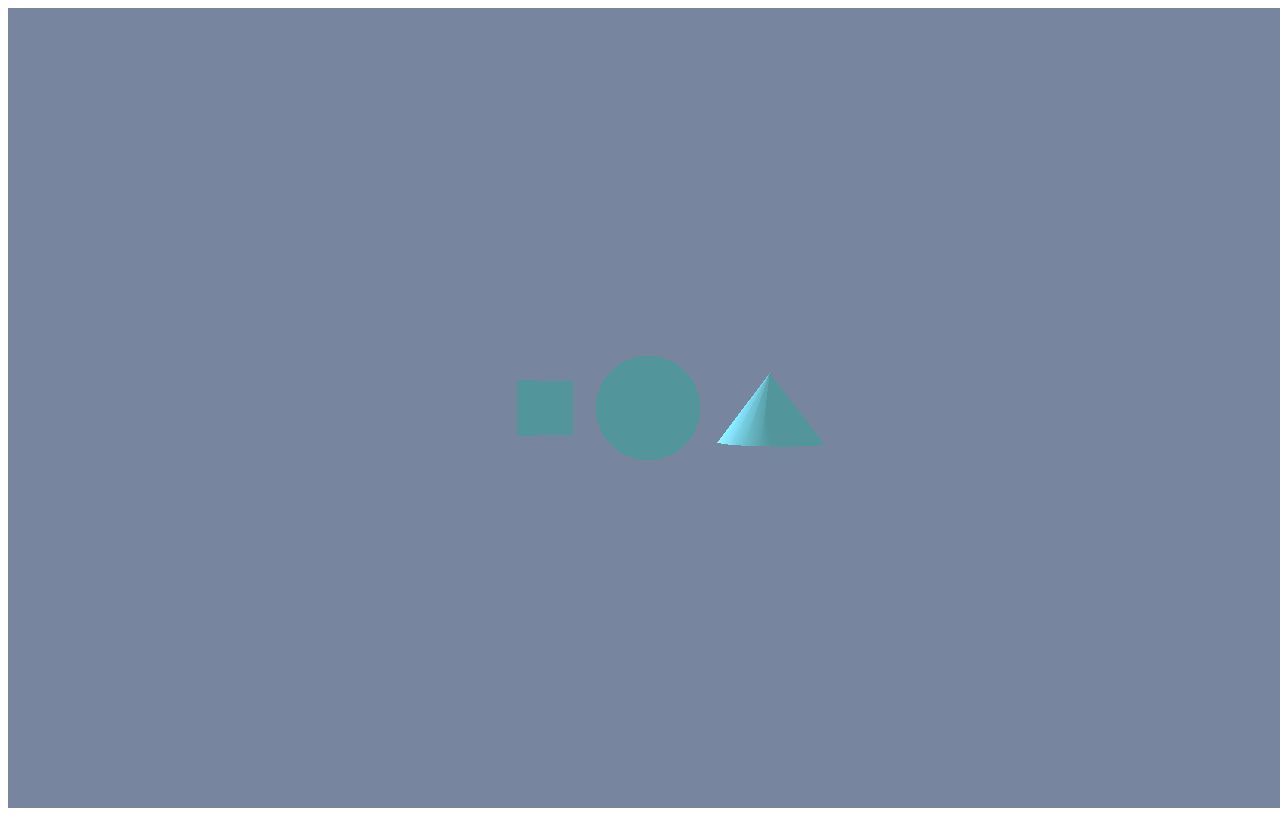
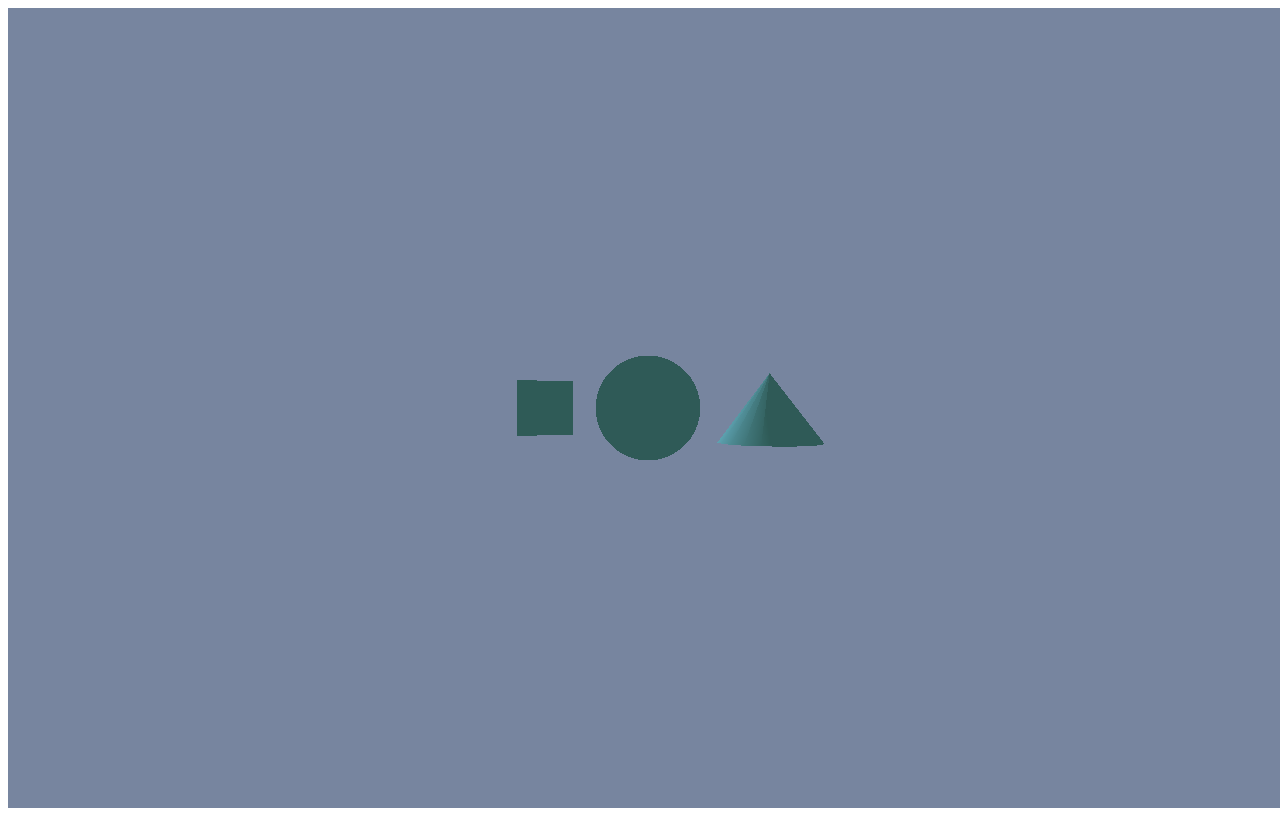
Before and after one commit to mforgaian/three.js_in_action, a website: page index.html in a window 1280 px wide. Drawn offline with Linux system fonts and the light colour scheme.

Commit message:
added standard material

```diff
--- a/index.html
+++ b/index.html
@@ -21,14 +21,24 @@
             //     emissive: 0x25673d,
             //     emissiveIntensity: 0.5
             // });
-            let material = new THREE.MeshPhongMaterial({
+            // phong material
+            // let material = new THREE.MeshPhongMaterial({
+            //     side: THREE.DoubleSide,
+            //     color: 0x7fc5f9,
+            //     emissive: 0x25673d,
+            //     emissiveIntensity: 0.5,
+            //     shininess: 100,
+            //     specular: 0x9d0a00
+            // })
+            // standard material
+            let material = new THREE.MeshStandardMaterial({
                 side: THREE.DoubleSide,
                 color: 0x7fc5f9,
                 emissive: 0x25673d,
-                emissiveIntensity: 0.5,
-                shininess: 100,
-                specular: 0x9d0a00
-            })
+                emissiveIntensity: 0.4,
+                metalness: 0.5,
+                roughness: 1
+            });
             let geometry = new THREE.BoxGeometry(3, 3, 3);
             cube = new THREE.Mesh(geometry, material);
             cube.position.x = -6;
```
